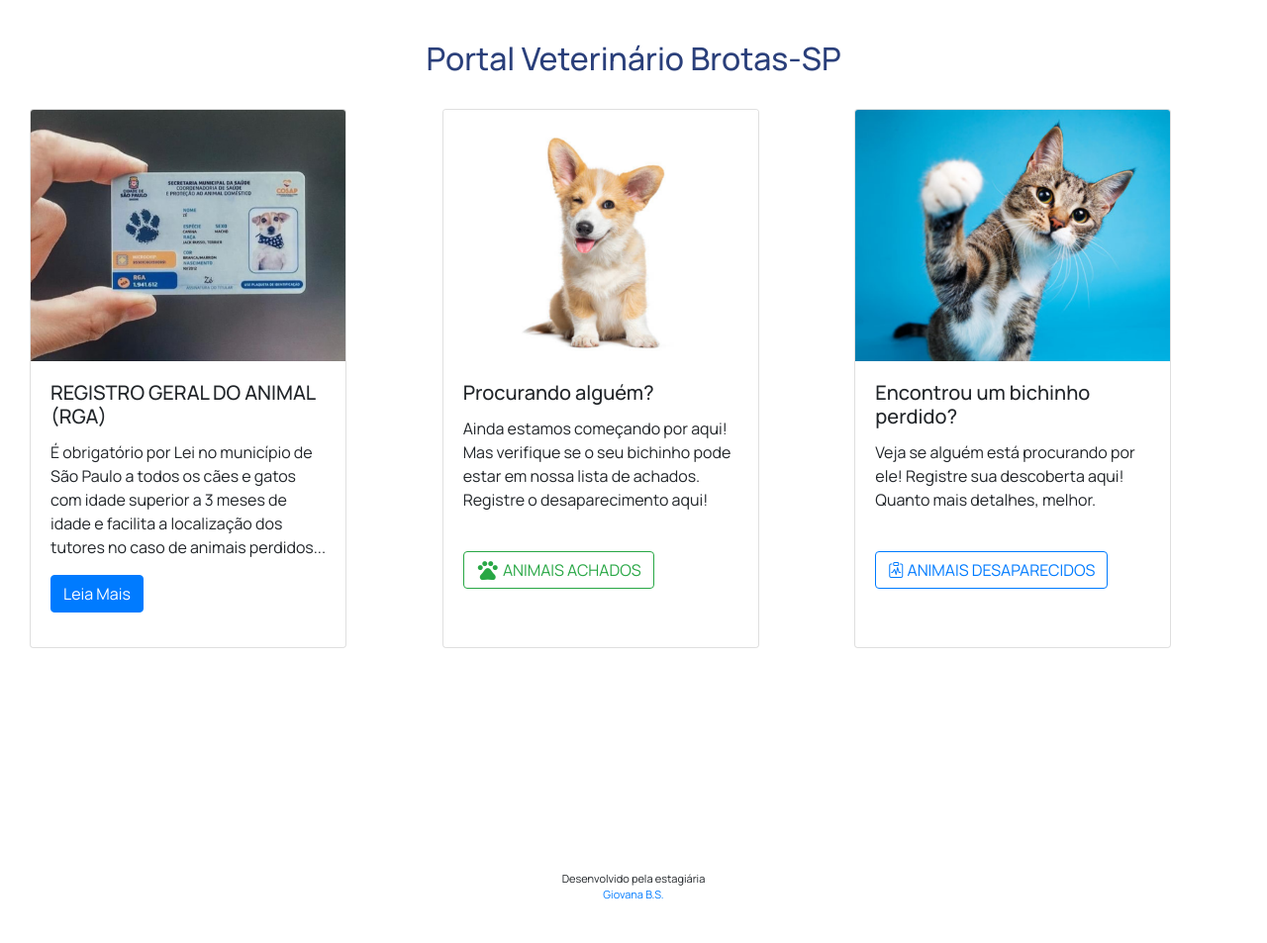
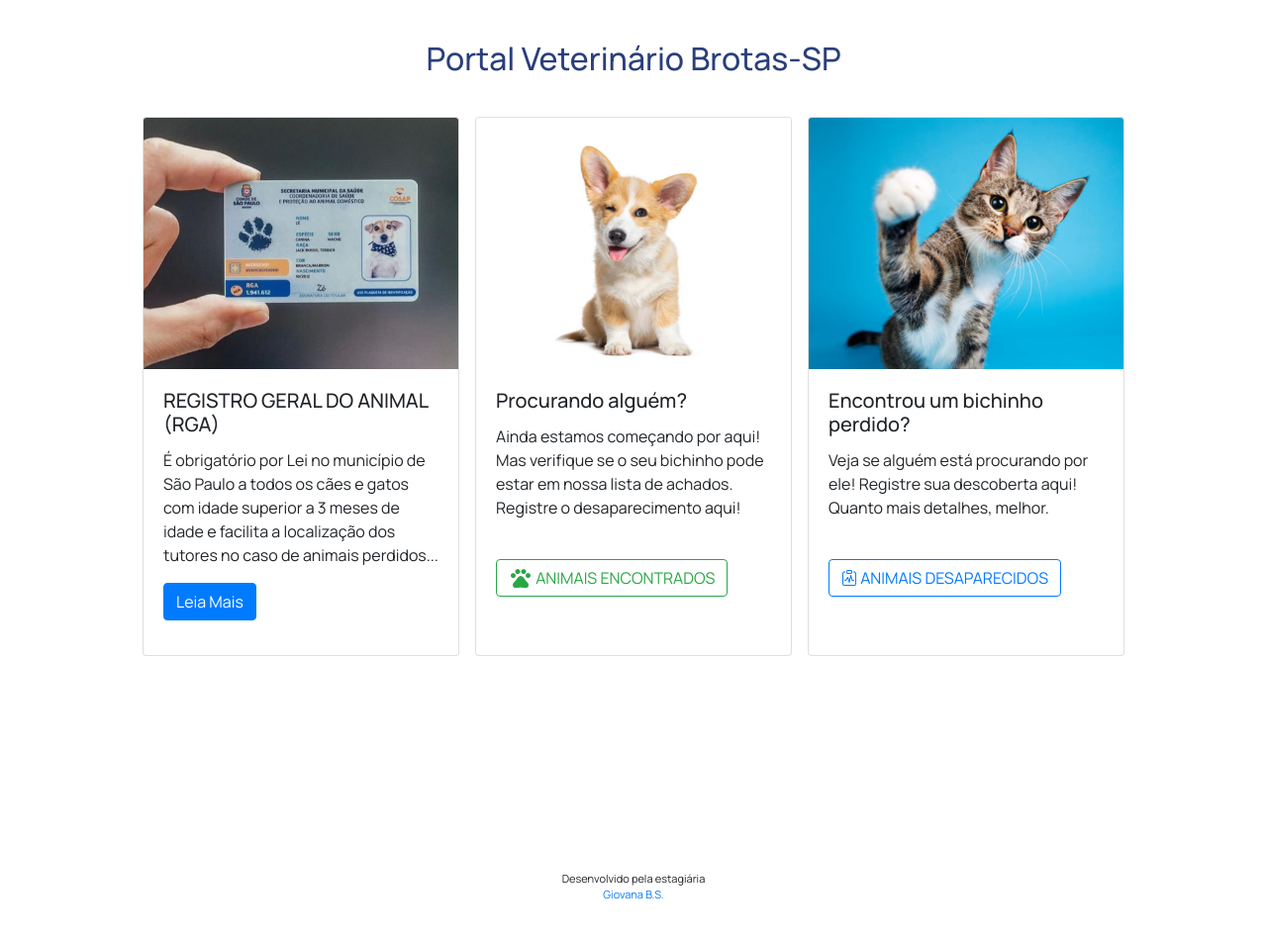
Before and after one commit to givabpl/SistemaAnimais, a PHP site: page / in a window 1280 px wide. Shown: the part 58-1011 px from the top of the page at 99% size. Run offline with PHP 8.4, Linux system fonts and the light colour scheme; some libraries are stand-ins or nearby versions.

Commit message:
Conclusão do projeto

```diff
--- a/Views/animal/listar-animais.php
+++ b/Views/animal/listar-animais.php
@@ -4,7 +4,7 @@
 ?>
 
 <div class="content p-4" id="listar-animais">
-    <div class="container-fluid">
+    <div class="container">
 
         <?php
             if(isset($_GET["msg"]))
--- a/Views/inicio.php
+++ b/Views/inicio.php
@@ -7,8 +7,8 @@
         </div>
         <br>
 
-            <div class="row justify-content-evenly justify-content-sm-center justify-content-sm-center">
-                <div class="col-lg-4 col-md-6 col-sm-12 mb-4">
+            <div class="d-flex flex-wrap justify-content-center">
+                <div class="p-2 g-6">
                     <div class="card" style="width: 20rem; height:545px;">
                         <img src="../src/assets/rga.png" class="card-img-top" alt="...">
                         <div class="card-body">
@@ -18,7 +18,7 @@
                         </div>
                     </div>
                 </div>
-                <div class="col-lg-4 col-md-6 col-sm-12 mb-4">
+                <div class="p-2 g-6">
                     <div class="card" style="width: 20rem;  height:545px;">
                         <img src="../src/assets/cachorro.png" class="card-img-top" alt="..." >
                         <div class="card-body">
@@ -27,13 +27,13 @@
                             <br>
                             <a class="btn btn-outline-success" href="index.php?controle=achadoController&metodo=listar">
                                 <span class="material-symbols-outlined" style="vertical-align: middle; margin-top: -5px;">pets</span> <!-- ÍCONE -->
-                            ANIMAIS ACHADOS
+                            ANIMAIS ENCONTRADOS
                             </a>
                         </div>
                     </div>
                 </div>
 
-                <div class="col-lg-4 col-md-6 col-sm-12 mb-4">
+                <div class="p-2 g-6">
                     <div class="card" style="width: 20rem; height:545px;">
                         <img src="../src/assets/gato.png" class="card-img-top" alt="..." >
                         <div class="card-body">
--- a/Views/perdido/listar-animais-perdidos.php
+++ b/Views/perdido/listar-animais-perdidos.php
@@ -54,7 +54,7 @@
             </div>
             <br>
 
-            <div class="row justify-content-evenly justify-content-sm-center justify-content-sm-center">
+            <div class="row justify-content-evenly justify-content-sm-center">
                 <?php if (is_array($retorno) || is_object($retorno)): ?>
                     <?php foreach($retorno as $dado): ?>
                             <div class="col-lg-4 col-md-6 col-sm-12 mb-4">
--- a/Views/pront/listar-estatisticas-pronts.php
+++ b/Views/pront/listar-estatisticas-pronts.php
@@ -1,7 +1,7 @@
 <?php require_once ROOT_PATH . '/Views/cabecalho.php'; ?>
 
 <div class="content">
-    <div class="container-fluid">
+    <div class="container-fluid container-fluido">
 
         <h1 class="text-center">Estatísticas de Atendimentos</h1>
         <br>
--- a/Views/tutor/listar-tutores.php
+++ b/Views/tutor/listar-tutores.php
@@ -4,7 +4,7 @@
 ?>
 
 <div class="content p-4" id="listar-tutores">
-    <div class="container-fluid">
+    <div class="container-fluid container-fluido">
         <?php
             if(isset($_GET["msg"]))
             {
--- a/dump-db.sql
+++ b/dump-db.sql
@@ -75,8 +75,7 @@ CREATE TABLE `animais` (
   `raca` varchar(45) NOT NULL,
   `pelagem` varchar(45) NOT NULL,
   `aquisicao` varchar(45) DEFAULT NULL,
-  `id_tutor` int DEFAULT NULL,
-  `statusan` varchar(45) DEFAULT NULL,
+  `id_tutor` int DEFAULT NULL
   PRIMARY KEY (`id_animal`),
   KEY `fk_id_tutor` (`id_tutor`),
   CONSTRAINT `fk_id_tutor` FOREIGN KEY (`id_tutor`) REFERENCES `tutores` (`id_tutor`)
--- a/src/Controllers/perdidoController.php
+++ b/src/Controllers/perdidoController.php
@@ -110,7 +110,7 @@
                 }
                 if(!$erro)
                 {
-                    $perdido = new Perdido(rga:$_POST["rga"], chip:$_POST["chip"], nome:$_POST["nome"], datan:$_POST["datan"], sexo:$_POST["sexo"], alergias:$_POST["alergias"], doencas:$_POST["doencas"], peso:$_POST["peso"], especie:$_POST["especie"], raca:$_POST["raca"], pelagem:$_POST["pelagem"], imagem:$imagem, descritivo:$_POST["descritivo"], locald:$_POST["locald"], datad:$_POST["datad"], horad:$_POST["horad"], nome_tutor:$_POST["nome_tutor"], sobrenome:$_POST["sobrenome"], telefone1:$_POST["telefone1"], telefone2:$_POST["telefone2"], status:$_POST["status"]);
+                    $perdido = new Perdido(rga:$_POST["rga"], chip:$_POST["chip"], nome:$_POST["nome"], datan:$_POST["datan"], sexo:$_POST["sexo"], alergias:$_POST["alergias"], doencas:$_POST["doencas"], peso:$_POST["peso"], especie:$_POST["especie"], raca:$_POST["raca"], pelagem:$_POST["pelagem"], imagem:$imagem, descritivo:$_POST["descritivo"], locald:$_POST["locald"], datad:$_POST["datad"], horad:$_POST["horad"], nome_tutor:$_POST["nome_tutor"], sobrenome:$_POST["sobrenome"], telefone1:$_POST["telefone1"], telefone2:$_POST["telefone2"]);
 
                     //  se estiver sem sessão de vet, solicitar (perdido vai pra tabela de solicitações)
                     //  se estiver com sessão de vet, cadastrar direto (perdido vai pra tabela de perdidos)
--- a/src/Controllers/vetController.php
+++ b/src/Controllers/vetController.php
@@ -12,7 +12,7 @@
         {
             $msg = array("","","","","","","","","","","");
 
-            $accessPassword = 'NAGty39!-byy$K3HiQ_V@ETB_WR62s';
+            $accessPassword = 'bhTRWE%@-JSn73ndmJhLQ_VbWLx--WogT7$s';
 
             session_start();
 
--- a/src/DAOs/perdidoDAO.php
+++ b/src/DAOs/perdidoDAO.php
@@ -17,7 +17,7 @@
         // INSERIR ANIMAL PERDIDO
         public function inserir($perdido)
         {
-            $sql = "INSERT INTO perdidos (rga, chip, nome, datan, sexo, alergias, doencas, peso, especie, raca, pelagem, imagem, locald, datad, horad, descritivo, nome_tutor, sobrenome, telefone1, telefone2, statusp) VALUES (?,?,?,?,?,?,?,?,?,?,?,?,?,?,?,?,?,?,?,?,?)";
+            $sql = "INSERT INTO perdidos (rga, chip, nome, datan, sexo, alergias, doencas, peso, especie, raca, pelagem, imagem, locald, datad, horad, descritivo, nome_tutor, sobrenome, telefone1, telefone2) VALUES (?,?,?,?,?,?,?,?,?,?,?,?,?,?,?,?,?,?,?,?)";
 
             $stm = $this->db->prepare($sql);
             $stm->bindValue(1, $perdido->getRga());
@@ -40,7 +40,6 @@
             $stm->bindValue(18, $perdido->getSobrenome());
             $stm->bindValue(19, $perdido->getTelefone1());
             $stm->bindValue(20, $perdido->getTelefone2());
-            $stm->bindValue(21, $perdido->getStatus());
             return $stm->execute();
         }
 
--- a/src/styles/style.css
+++ b/src/styles/style.css
@@ -22,7 +22,12 @@ body {
     display: flex;
     flex-direction: column;
     min-height: 100vh;
-    max-width: 1400px;
+    max-width: 1600px;
+}
+
+.container-fluido {
+    min-height: 100vh;
+    max-width: 1600px;
 }
 
 .card-header-prontuario {
```
Also changed, not shown: Views/achado/form-animal-achado.php (+9 -0 lines), Views/perdido/form-animal-perdido.php (+10 -0 lines), src/Models/SoliciAchado.php (+1 -19 lines), src/Models/SoliciPerdido.php (+1 -18 lines), src/achados-img/calico-filhote-rua.jpg (added), src/achados-img/puldo.jpg (added), src/achados-img/salsicha.jpg (added).
